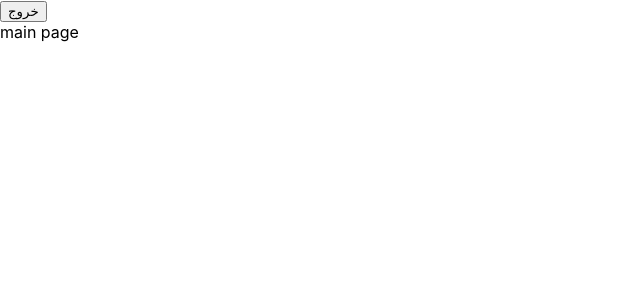
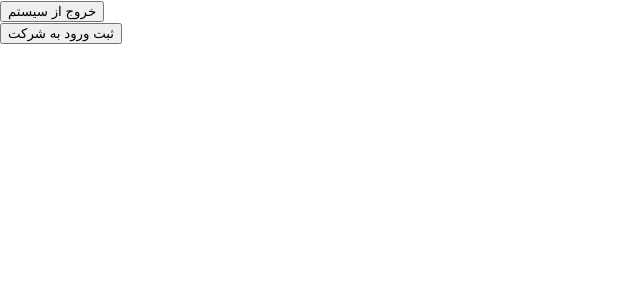
Before and after one commit to sinamoraddar/attendanceSystem, a React (Create React App) app: page /authentication in a window 1280 px wide. Both pictures are taken after typing "Sample", "5" into the empty fields and a click on the button "SignUp". Shown: the top 300 px of the page, without its empty margins (0-640 px from the left). Built offline with nearby package versions, Linux system fonts and the light colour scheme.

Commit message:
add entrance and exit functionality

```diff
--- a/package.json
+++ b/package.json
@@ -11,6 +11,7 @@
     "@types/node": "^12.19.8",
     "@types/react": "^16.14.2",
     "@types/react-dom": "^16.9.10",
+    "moment": "^2.29.1",
     "react": "^17.0.1",
     "react-dom": "^17.0.1",
     "react-router-dom": "^5.2.0",
--- a/src/App.tsx
+++ b/src/App.tsx
@@ -1,4 +1,5 @@
 import React, { useCallback, useEffect, useState } from "react";
+import moment from "moment";
 import "./App.css";
 import AuthenticationPage from "pages/authenticationPage/AuthenticationPage";
 import {
@@ -11,12 +12,39 @@ import {
 } from "react-router-dom";
 import { AuthContext } from "contexts/AuthContext";
 import MainPage from "pages/mainPage/MainPage";
-import { AuthenticationConstants } from "components/forms/signUpForm/SignUpForm";
-const initialCurrentUserState = { name: "", phoneNumber: "" };
+import { AuthenticationConstants } from "components/forms/authForm/AuthForm";
+interface UserShape {
+  name: string;
+  phoneNumber: string;
+  hasEntered: boolean;
+  lastActivityTime: Date | null;
+}
+const initialCurrentUserState = {
+  name: "",
+  phoneNumber: "",
+  hasEntered: false,
+  lastActivityTime: null,
+};
 function App() {
   const [isAuthenticated, setIsAuthenticated] = useState<boolean>(false);
-  const [currentUser, setCurrentUser] = useState(initialCurrentUserState);
+  const [currentUser, setCurrentUser] = useState<UserShape>(
+    initialCurrentUserState
+  );
   const history = useHistory();
+  const SubmitEntrance = useCallback(() => {
+    setCurrentUser((currentUser) => ({
+      ...currentUser,
+      hasEntered: true,
+      lastActivityTime: new Date(),
+    }));
+  }, []);
+  const SubmitExit = useCallback(() => {
+    setCurrentUser((currentUser) => ({
+      ...currentUser,
+      hasEntered: false,
+      lastActivityTime: new Date(),
+    }));
+  }, []);
   useEffect(() => {
     let localUser = localStorage.getItem(
       AuthenticationConstants.AuthenticatedUser
@@ -25,6 +53,19 @@ function App() {
       setCurrentUser(JSON.parse(localUser));
     }
   }, [isAuthenticated]);
+  useEffect(() => {
+    if (currentUser.name !== "") {
+      localStorage.setItem(
+        AuthenticationConstants.AuthenticatedUser,
+        JSON.stringify(currentUser)
+      );
+    }
+    if (currentUser.lastActivityTime !== null) {
+      console.log(
+        moment(currentUser.lastActivityTime).format("MMMM Do YYYY, h:mm:ss a")
+      );
+    }
+  }, [currentUser]);
   const OnExit = useCallback(() => {
     localStorage.removeItem(AuthenticationConstants.AuthenticatedUser);
     setCurrentUser(initialCurrentUserState);
@@ -36,10 +77,14 @@ function App() {
     >
       <Router>
         {currentUser.name !== "" ? (
-          <button onClick={OnExit}>خروج</button>
+          <button onClick={OnExit}> خروج از سیستم</button>
         ) : null}
         <Switch>
-          <Route path="/" exact component={MainPage} />
+          <Route
+            path="/"
+            exact
+            render={(props) => <MainPage {...{ SubmitEntrance, SubmitExit }} />}
+          />
           <Route path="/authentication" exact component={AuthenticationPage} />
         </Switch>
       </Router>
--- a/src/components/forms/signUpForm/SignUpForm.tsx
+++ b/src/components/forms/authForm/AuthForm.tsx
@@ -32,7 +32,7 @@ const SignUpForm = ({ type }: FormInterface) => {
       if (type === AuthenticationConstants.SignUp) {
         localStorage.setItem(
           AuthenticationConstants.AuthenticatedUser,
-          JSON.stringify({ name, phoneNumber })
+          JSON.stringify({ name, phoneNumber, hasEntered: false })
         );
         setIsAuthenticated(true);
       } else {
--- a/src/contexts/AuthContext.ts
+++ b/src/contexts/AuthContext.ts
@@ -1,12 +1,12 @@
 import { createContext } from "react";
 interface AuthInterface {
   isAuthenticated: boolean;
-  currentUser: { name: any; phoneNumber: any };
+  currentUser: { name: any; phoneNumber: any; hasEntered: boolean };
   setIsAuthenticated: any;
 }
 
 export const AuthContext = createContext<AuthInterface>({
   isAuthenticated: false,
-  currentUser: { name: "", phoneNumber: "" },
+  currentUser: { name: "", phoneNumber: "", hasEntered: false },
   setIsAuthenticated: () => {},
 });
--- a/src/pages/authenticationPage/AuthenticationPage.tsx
+++ b/src/pages/authenticationPage/AuthenticationPage.tsx
@@ -2,7 +2,7 @@ import React, { useContext } from "react";
 import LoginForm from "components/forms/loginForm/LoginForm";
 import SignUpForm, {
   AuthenticationConstants,
-} from "components/forms/signUpForm/SignUpForm";
+} from "components/forms/authForm/AuthForm";
 import { AuthContext } from "contexts/AuthContext";
 import { Redirect } from "react-router-dom";
 
--- a/src/pages/mainPage/MainPage.tsx
+++ b/src/pages/mainPage/MainPage.tsx
@@ -1,11 +1,24 @@
-import React, { useContext } from "react";
+import React, { useCallback, useContext } from "react";
 import { Redirect } from "react-router-dom";
 import { AuthContext } from "./../../contexts/AuthContext";
 
-const MainPage = () => {
-  const { isAuthenticated } = useContext(AuthContext);
+const MainPage = ({
+  SubmitEntrance,
+  SubmitExit,
+}: {
+  SubmitEntrance: () => void;
+  SubmitExit: () => void;
+}) => {
+  const { isAuthenticated, currentUser } = useContext(AuthContext);
+
   return isAuthenticated ? (
-    <div>main page </div>
+    <div>
+      {currentUser.hasEntered ? (
+        <button onClick={SubmitExit}>ثبت خروج از شرکت</button>
+      ) : (
+        <button onClick={SubmitEntrance}>ثبت ورود به شرکت</button>
+      )}
+    </div>
   ) : (
     <Redirect to="/authentication" />
   );
```
Also changed, not shown: 2 other files (tests, documents, lock files or other folders).
